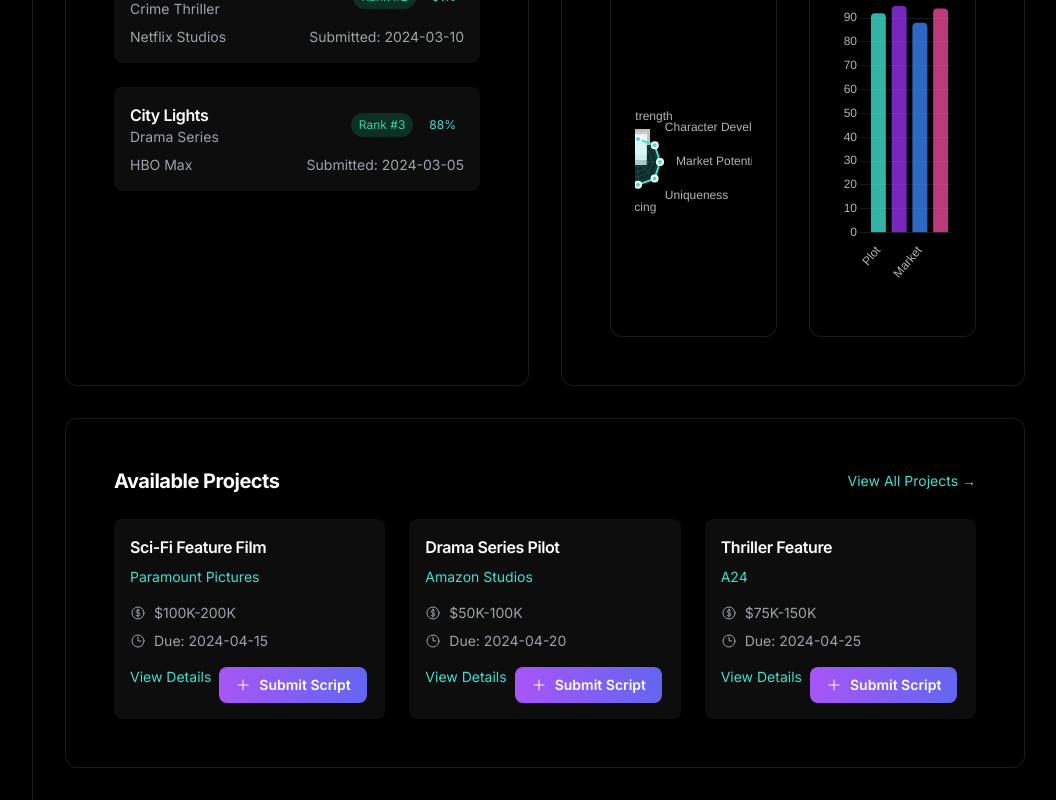
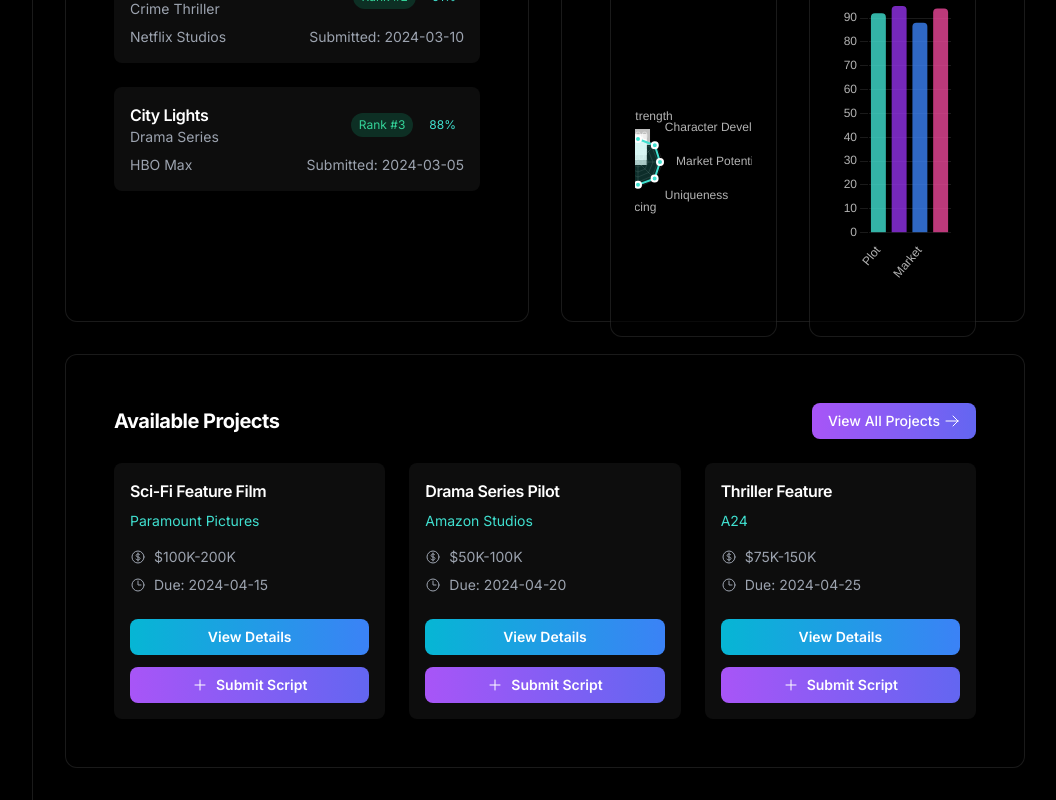
Before and after one commit to abdul-abdi/blockcreative, a Next.js app: page /writer/dashboard in a window 1280 px wide. Shown: the part 725-1525 px from the top of the page, without its empty margins (223-1279 px from the left). Built offline with nearby package versions, Linux system fonts and the light colour scheme.

Commit message:
fix stuff

```diff
--- a/src/app/(producer)/producer/dashboard/page.tsx
+++ b/src/app/(producer)/producer/dashboard/page.tsx
@@ -264,7 +264,7 @@
                 <h2 className="text-xl font-bold text-white">Active Projects</h2>
                 <Link
                   href="/producer/projects"
-                  className="text-[rgb(var(--accent-primary))] hover:underline flex items-center gap-1"
+                  className="inline-flex items-center gap-1 px-4 py-2 rounded-lg bg-gradient-to-r from-purple-500 to-indigo-500 text-white font-medium hover:from-purple-600 hover:to-indigo-600 transition-all hover:scale-105"
                 >
                   View All
                   <ArrowRightIcon className="w-4 h-4" />
--- a/src/app/(writer)/writer/dashboard/page.tsx
+++ b/src/app/(writer)/writer/dashboard/page.tsx
@@ -11,6 +11,7 @@
   ArrowTrendingUpIcon,
   ClockIcon,
   PlusIcon,
+  ArrowRightIcon,
 } from '@heroicons/react/24/outline';
 import DashboardLayout from '@/components/DashboardLayout';
 import AIAnalysisChart from '@/components/AIAnalysisChart';
@@ -274,8 +275,13 @@
                     <h3 className="font-semibold text-white text-sm sm:text-base mb-2">{selectedSubmission.title}</h3>
                     <p className="text-xs sm:text-sm text-gray-400">{selectedSubmission.project}</p>
                   </div>
-                  <div className="aspect-square w-full max-w-md mx-auto">
-                    <AIAnalysisChart analysisData={selectedSubmission.analysis} />
+                  <div className="w-full">
+                    <div className="aspect-square">
+                      <AIAnalysisChart
+                        analysisData={selectedSubmission.analysis}
+                        className="w-full h-full"
+                      />
+                    </div>
                   </div>
                 </>
               )}
@@ -295,9 +301,10 @@
               <h2 className="text-xl font-bold text-white">Available Projects</h2>
               <Link
                 href="/writer/projects"
-                className="text-sm text-[rgb(var(--accent-primary))] hover:underline"
+                className="inline-flex items-center gap-1 px-4 py-2 rounded-lg bg-gradient-to-r from-purple-500 to-indigo-500 text-white text-sm font-medium hover:from-purple-600 hover:to-indigo-600 transition-all hover:scale-105"
               >
-                View All Projects →
+                View All Projects
+                <ArrowRightIcon className="w-4 h-4" />
               </Link>
             </div>
             <div className="grid grid-cols-1 sm:grid-cols-2 lg:grid-cols-3 gap-4 sm:gap-6">
@@ -305,7 +312,7 @@
                 <div key={project.id} className="bg-white/5 rounded-lg p-4 hover:bg-white/10 transition-colors">
                   <h3 className="font-semibold text-white text-sm sm:text-base mb-2">{project.title}</h3>
                   <p className="text-xs sm:text-sm text-[rgb(var(--accent-primary))] mb-4">{project.studio}</p>
-                  <div className="space-y-2 mb-4">
+                  <div className="space-y-2 mb-6">
                     <div className="flex items-center gap-2 text-xs sm:text-sm text-gray-400">
                       <CurrencyDollarIcon className="w-4 h-4" />
                       <span>{project.budget}</span>
@@ -315,10 +322,10 @@
                       <span>Due: {project.deadline}</span>
                     </div>
                   </div>
-                  <div className="flex flex-col sm:flex-row gap-2">
+                  <div className="flex flex-col gap-3">
                     <Link
                       href={`/writer/projects/${project.id}`}
-                      className="text-xs sm:text-sm text-[rgb(var(--accent-primary))] hover:underline text-center sm:text-left"
+                      className="flex items-center justify-center gap-2 px-3 sm:px-4 py-2 bg-gradient-to-r from-cyan-500 to-blue-500 text-white text-xs sm:text-sm font-semibold rounded-lg hover:from-cyan-600 hover:to-blue-600 transition-all hover:scale-105"
                     >
                       View Details
                     </Link>
```
